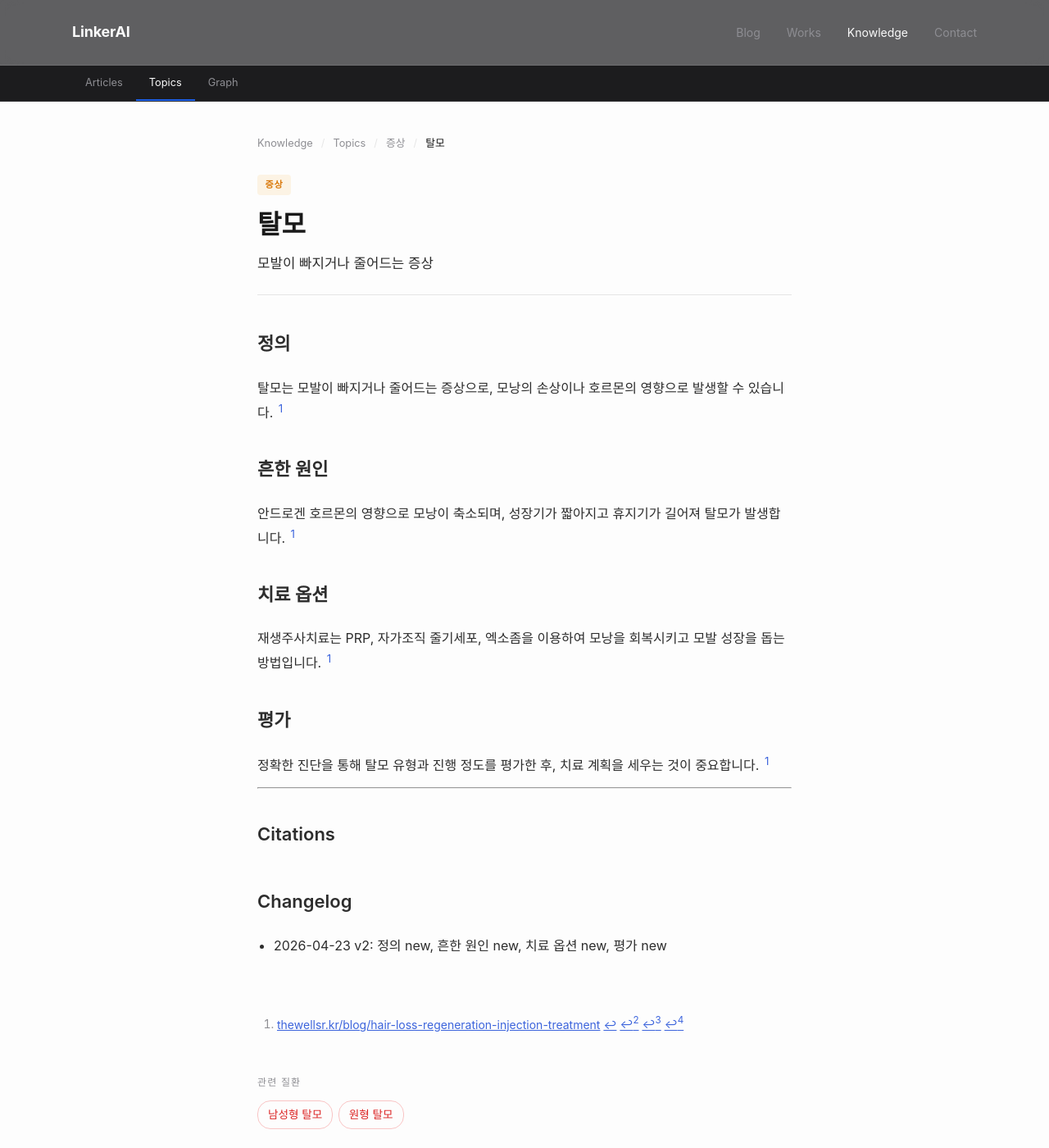
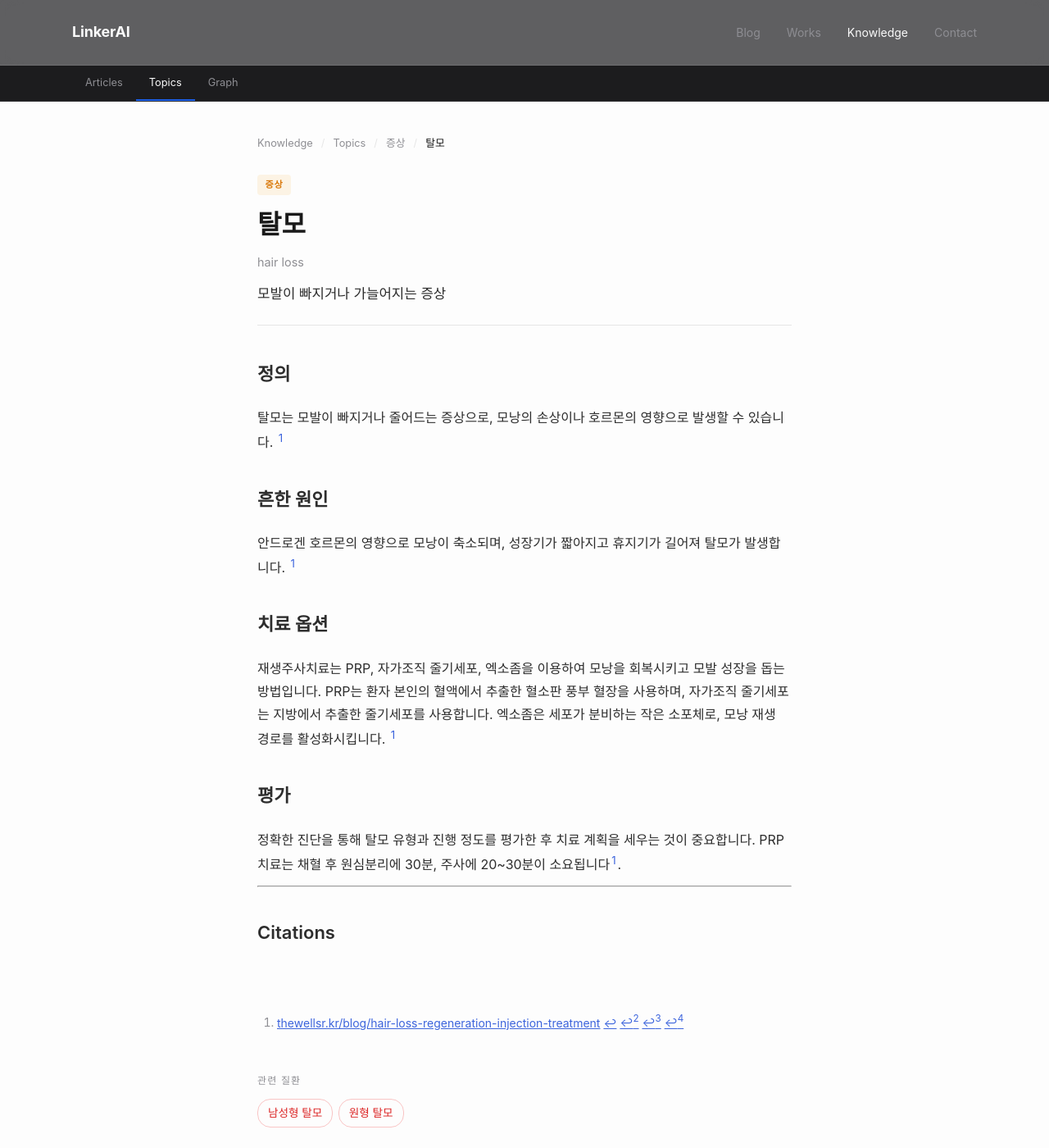
Before and after one commit to feelharmony/linkare-medical-knowledge, a Jekyll site: the page built from symptoms/hair-loss.md, in a window 1280 px wide and 1400 px high. Shown: the whole window at 82% size. Built offline with Jekyll 4.4.1, drawn with Linux system fonts in a browser that asks for light colours; some web fonts are replaced; some of the changed text lies outside the part shown.

Commit message:
auto-sync entity: 탈모 (hair-loss) — finalize

```diff
--- a/symptoms/hair-loss.md
+++ b/symptoms/hair-loss.md
@@ -4,9 +4,10 @@ entity_id: hair-loss
 entity_type: symptom
 permalink: /symptoms/hair-loss/
 title: 탈모
-description: 모발이 빠지거나 줄어드는 증상
-last_reviewed: '2026-04-23'
-source_count: 0
+description: 모발이 빠지거나 가늘어지는 증상
+title_en: hair loss
+last_reviewed: '2026-04-28'
+source_count: 1
 version: 2
 ---
 ## 정의
@@ -16,15 +17,12 @@ version: 2
 안드로겐 호르몬의 영향으로 모낭이 축소되며, 성장기가 짧아지고 휴지기가 길어져 탈모가 발생합니다. [^1]
 
 ## 치료 옵션
-재생주사치료는 PRP, 자가조직 줄기세포, 엑소좀을 이용하여 모낭을 회복시키고 모발 성장을 돕는 방법입니다. [^1]
+재생주사치료는 PRP, 자가조직 줄기세포, 엑소좀을 이용하여 모낭을 회복시키고 모발 성장을 돕는 방법입니다. PRP는 환자 본인의 혈액에서 추출한 혈소판 풍부 혈장을 사용하며, 자가조직 줄기세포는 지방에서 추출한 줄기세포를 사용합니다. 엑소좀은 세포가 분비하는 작은 소포체로, 모낭 재생 경로를 활성화시킵니다. [^1]
 
 ## 평가
-정확한 진단을 통해 탈모 유형과 진행 정도를 평가한 후, 치료 계획을 세우는 것이 중요합니다. [^1]
+정확한 진단을 통해 탈모 유형과 진행 정도를 평가한 후 치료 계획을 세우는 것이 중요합니다. PRP 치료는 채혈 후 원심분리에 30분, 주사에 20~30분이 소요됩니다[^1].
 
 ---
 
 ## Citations
 [^1]: [thewellsr.kr/blog/hair-loss-regeneration-injection-treatment](https://thewellsr.kr/blog/hair-loss-regeneration-injection-treatment)
-
-## Changelog
-- 2026-04-23 v2: 정의 new, 흔한 원인 new, 치료 옵션 new, 평가 new
```
